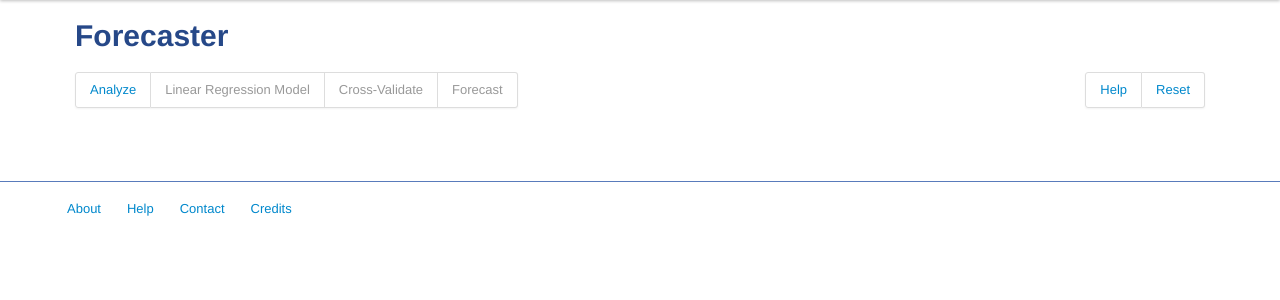
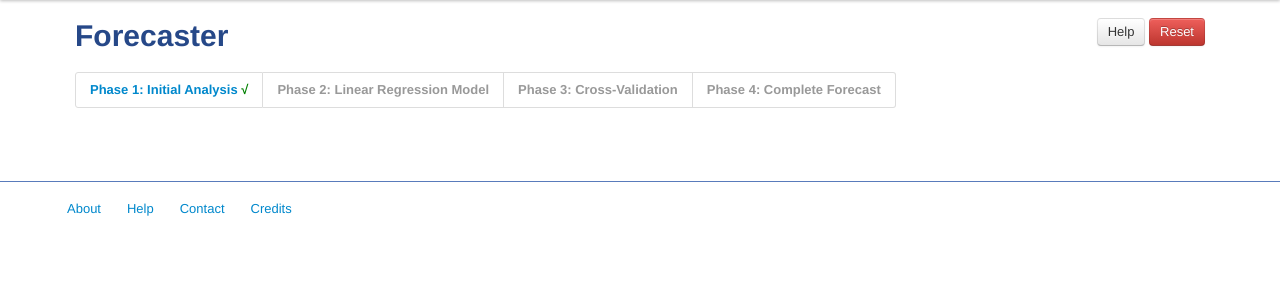
Before and after one commit to ccnmtl/wacep, a Django app: page /forecast/ in a window 1280 px wide. Shown: the part 43-343 px from the top of the page. Run offline with Django 3.2, Linux system fonts and the light colour scheme; data that the repository does not hold is empty; style sheets or scripts are compiled from the project's sources; parts of the project's set-up code (start-up, migrations or seed data) failed here and were passed over; some libraries are stand-ins or nearby versions.

Commit message:
info/nav/interface design tweaks

```diff
--- a/wacep/templates/forecaster/forecaster.html
+++ b/wacep/templates/forecaster/forecaster.html
@@ -7,21 +7,42 @@
     <link rel="stylesheet" href="/site_media/css/tablesort.default.css" />
     <link rel="stylesheet" href="/site_media/bootstrap-slider/css/slider.css" />
 
+	<style>
+	.pagination li {font-weight: bold;}
+	li.disabled .check {display: none;}
+	.check {color: green;}
+	</style>
+
     <script type="text/template" id="analyze-template">
+
+		<h2>Phase 1: Initial Analysis</h2>
+		<div class="row-fluid">
+			<div class="span8">
+				<p>
+				<strong>
+				Instructions: Nullam quis risus eget urna mollis ornare vel eu leo.
+				Cum sociis natoque penatibus et magnis dis parturient montes,
+				nascetur ridiculus mus. Nullam id dolor id nibh ultricies vehicula.
+				</strong>
+				</p>
+			</div>
+			<div class="span4">
 				<a href="#create-model-dialog" role="button" class="btn btn-success pull-right" data-toggle="modal">
-            Estimate Model <i class="icon-chevron-right icon-white"></i>
+				Next Step: Estimate Your Model <i class="icon-chevron-right icon-white"></i>
 				</a>
-        <h2>Analyze</h2>
+			</div>
+		</div>
+		<hr />
 
         <div class="row-fluid">
             <div class="span5">
-                <p>Nullam quis risus eget urna mollis ornare vel eu leo.
-                Cum sociis natoque penatibus et magnis dis parturient montes,
-                nascetur ridiculus mus. Nullam id dolor id nibh ultricies vehicula.</p>
 
+			<h3>Table Title</h3>
 	                <a href="#add-predictand-dialog" role="button" class="btn btn-default pull-right" data-toggle="modal">
-                    Add Predictand
+                    Add a Predictand Column (Optional)
                 </a>
+
+
                  <div style="clear: both"></div>
                 <table class="table table-condensed table-striped table-bordered">
                     <thead>
@@ -74,16 +95,16 @@
                 <div class="well"><div id="nino-graph"></div></div>
                 <div class="well">
                     <div id="predictand-graph"></div>
-                    <div class="alert alert-success fade in graphhelp">
+                    <div class="alert alert-warning fade in graphhelp">
                         <button type="button" class="close" data-dismiss="alert">x</button>
-                        <strong>Too much data?</strong> Hide and show a data series by clicking on its name in the legend
+                        <strong>Too much information?</strong> Hide and show the visualization of a data series by clicking on its name in the legend.
                     </div>
                 </div>
                 <div class="well">
                     <div id="predictand-vs-nino-graph"></div>
-                    <div class="alert alert-success fade in graphhelp">
+                    <div class="alert alert-warning fade in graphhelp">
                         <button type="button" class="close" data-dismiss="alert">x</button>
-                        <strong>Too much data?</strong> Hide and show a data series by clicking on its name in the legend
+                        <strong>Too much information?</strong> Hide and show the visualization of a data series by clicking on its name in the legend.
                     </div>
                 </div>
             </div>
@@ -176,12 +197,32 @@
     </script>
 
     <script type="text/template" id="build-template">
+
+
+        <h2>Phase 2: Linear Regression Model</h2>
+		<div class="row-fluid">
+			<div class="span8">
+				<p>
+				<strong>
+				Instructions: Nullam quis risus eget urna mollis ornare vel eu leo.
+				Cum sociis natoque penatibus et magnis dis parturient montes,
+				nascetur ridiculus mus. Nullam id dolor id nibh ultricies vehicula.
+				</strong>
+				</p>
+			</div>
+			<div class="span4">
       <a href="#validate" role="button" class="btn btn-success pull-right">
-            Cross-Validate Model <i class="icon-chevron-right icon-white"></i>
+            Next Step: Cross-Validate Your Model <i class="icon-chevron-right icon-white"></i>
         </a>
-        <h2>Linear Regression Model</h2>
+			</div>
+		</div>
+		<hr />
+
+
+
           <div class="row-fluid">
             <div class="span5">
+			<h3>Table Title</h3>
                 <dl class="dl-horizontal">
                     <dt>Predictor</dt><dd>Nino 3.4 ASO</dd>
                     <dt>Predictand</dt><dd><%= predictand_label %></dd>
@@ -227,12 +268,29 @@
     </script>
 
     <script type="text/template" id="validate-template">
+
+        <h2>Phase 3: Cross-Validation</h2>
+		<div class="row-fluid">
+			<div class="span8">
+				<p>
+				<strong>
+				Instructions: Nullam quis risus eget urna mollis ornare vel eu leo.
+				Cum sociis natoque penatibus et magnis dis parturient montes,
+				nascetur ridiculus mus. Nullam id dolor id nibh ultricies vehicula.
+				</strong>
+				</p>
+			</div>
+			<div class="span4">
        <a href="#forecast" class="btn btn-success pull-right">
-            Forecast <i class="icon-chevron-right icon-white"></i>
+            Next Step: Create Your Forecast <i class="icon-chevron-right icon-white"></i>
         </a>
-        <h2>Cross-Validate</h2>
+			</div>
+		</div>
+		<hr />
+
          <div class="row-fluid">
             <div class="span5">
+			<h3>Table Title</h3>
                 <dl class="dl-horizontal">
                     <dt>Predictor</dt><dd>Nino 3.4 ASO</dd>
                     <dt>Predictand</dt><dd><%= predictand_label %></dd>
@@ -272,7 +330,7 @@
             <div class="span7">
                 <div class="well"><div id="predictand-with-uncertainty"></div></div>
 
-
+			<h3>Table Title</h3>
                 <table class="table table-condensed table-striped table-bordered">
                     <thead>
                         <tr><th>Set</th><th>Estimated Mean</th><th>Estimated Stdev</th><th>Residuals Mean</th><th>Residuals StDev</tr>
@@ -299,7 +357,24 @@
     </script>
 
     <script type="text/template" id="forecast-template">
-        <h2>Forecast</h2>
+
+      <h2>Phase 4: Complete Forecast</h2>
+		<div class="row-fluid">
+			<div class="span8">
+				<p>
+				<strong>
+				Instructions: Nullam quis risus eget urna mollis ornare vel eu leo.
+				Cum sociis natoque penatibus et magnis dis parturient montes,
+				nascetur ridiculus mus. Nullam id dolor id nibh ultricies vehicula.
+				</strong>
+				</p>
+			</div>
+			<div class="span4">
+			</div>
+		</div>
+		<hr />
+
+
         <div class="row-fluid">
             <div class="span5">
                 <dl class="dl-horizontal">
@@ -390,31 +465,38 @@
 {% endblock %}
 
 {% block all-content %}
-    <div class="span12 forecast">
+<div class="forecast">
+
+	<div class="row-fluid">
+
+		<div class="span10">
 			<h1>Forecaster</h1>
-        <div class="pagination primary pull-left">
-          <ul>
-            <li class="step-one"><a href="#analyze">Analyze</a></li>
-            <li class="step-two disabled"><a href="#build">Linear Regression Model</a></li>
-            <li class="step-three disabled"><a href="#validate">Cross-Validate</a></li>
-            <li class="step-four disabled"><a href="#forecast">Forecast</a></li>
+		</div>
+
+        <div class="span2">
+			<div class="pull-right">
+				<a class="btn"  type="button" data-toggle="modal" data-target="#help-dialog">Help</a>
+				<a class="btn btn-danger" type="button" data-toggle="modal" data-target="#reset-dialog">Reset</a>
+			</div>
+        </div>
+
+	</div>
+
+	<div class="row-fluid">
+		<ul  class="pagination">
+			<li class="step-one"><a href="#analyze">Phase 1: Initial Analysis <span class="check">&radic;</span></a></li>
+			<li class="step-two disabled"><a href="#build">Phase 2: Linear Regression Model <span class="check">&radic;</span></a></li>
+			<li class="step-three disabled"><a href="#validate">Phase 3: Cross-Validation <span class="check">&radic;</span></a></li>
+			<li class="step-four disabled"><a href="#forecast">Phase 4: Complete Forecast <span class="check">&radic;</span></a></li>
 		</ul>
 	</div>
 
-        <div class="pagination pull-right">
-          <ul>
-            <li class="help"><a data-toggle="modal" data-target="#help-dialog">Help</a></li>
-            <li class="reset"><a href="#reset">Reset</a></li>
-          </ul>
-        </div>
-
-        <div class="clearfix"></div>
 	<div class="forecast-step"></div>
 
         <div id="help-dialog" class="modal hide" tabindex="-1" role="dialog">
             <div class="modal-header">
                 <button type="button" class="close" data-dismiss="modal">x</button>
-                <h3 id="myModalLabel">The Forecaster Interactive</h3>
+                <h3 id="myModalLabel">Help</h3>
             </div>
             <div class="modal-body">
                 <p>Help Text</p>
@@ -423,6 +505,24 @@
                 <button class="btn" data-dismiss="modal">Close</button>
             </div>
         </div>
+
+
+        <div id="reset-dialog" class="modal hide" tabindex="-1" role="dialog">
+            <div class="modal-header">
+                <button type="button" class="close" data-dismiss="modal">x</button>
+                <h3 id="myModalLabel">Reset Forecaster</h3>
+            </div>
+            <div class="modal-body">
+                <p>Are you sure? This will overwrite all of your work and will send you back to Phase 1.</p>
+            </div>
+            <div class="modal-footer">
+                <button class="btn btn-danger" data-dismiss="modal"  href="#reset">Reset everything!</button>
+                <button class="btn" data-dismiss="modal">Cancel</button>
+            </div>
+        </div>
+
+
+
 {% endblock %}
 
 {% block js %}
```
Lines whose indentation alone changed are shown as unchanged.
